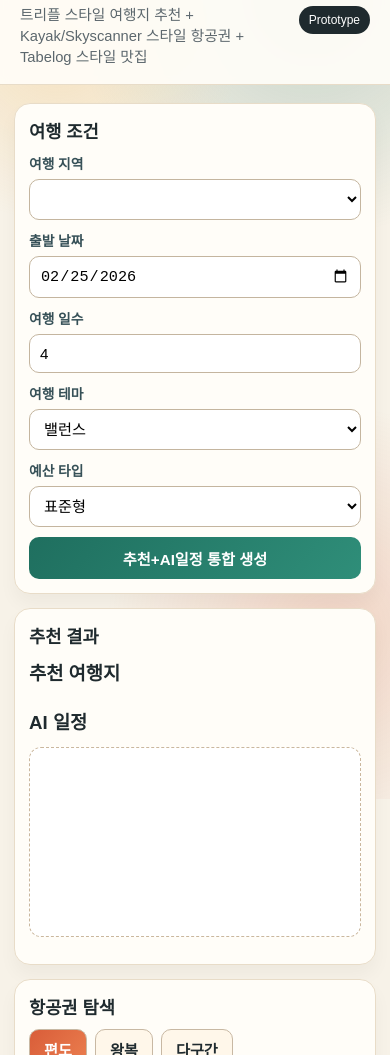
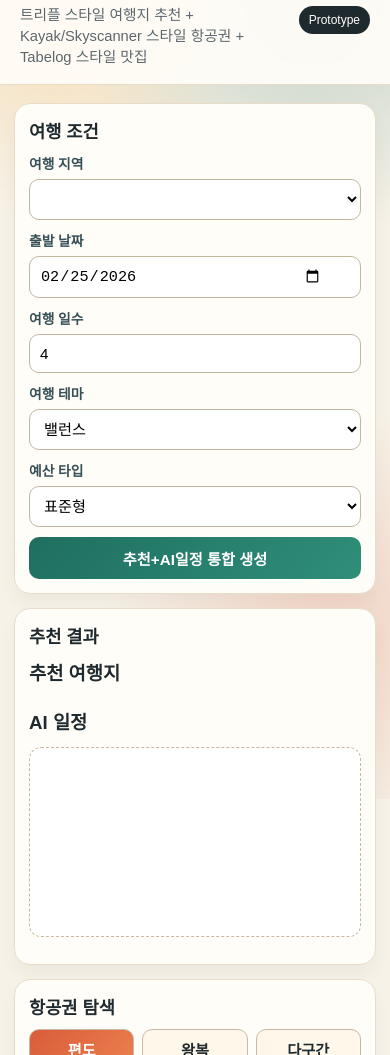
Before and after one commit to wsxc94/codex_travel-platform_project, a plain HTML site: page public/index.html in a window 390 px wide. Shown: the part 45-1100 px from the top of the page. Drawn offline with Linux system fonts and the light colour scheme; no server answers.

Commit message:
Fix mobile date input alignment and overflow on small screens

```diff
--- a/public/styles.css
+++ b/public/styles.css
@@ -101,6 +101,7 @@ body {
 .tabs {
   display: flex;
   gap: 8px;
+  flex-wrap: wrap;
   margin-bottom: 10px;
 }
 
@@ -135,6 +136,8 @@ input,
 select,
 button {
   width: 100%;
+  max-width: 100%;
+  min-width: 0;
   border-radius: 10px;
   border: 1px solid #c4b59f;
   padding: 10px;
@@ -142,11 +145,28 @@ button {
   background: #fff;
 }
 
+input[type='date'] {
+  appearance: auto;
+  -webkit-appearance: auto;
+  text-align: left;
+  padding-right: 38px;
+}
+
+input[type='date']::-webkit-date-and-time-value {
+  text-align: left;
+}
+
+input[type='date']::-webkit-calendar-picker-indicator {
+  opacity: 1;
+  cursor: pointer;
+}
+
 .form-item {
   display: grid;
   gap: 6px;
   font-size: 0.86rem;
   color: var(--muted);
+  min-width: 0;
 }
 
 .form-item > span {
@@ -472,6 +492,12 @@ button:hover {
     position: static;
   }
 
+  .tab {
+    flex: 1 1 calc(33.333% - 6px);
+    min-width: 0;
+    text-align: center;
+  }
+
   .fields.two,
   .fields.three,
   .split,
```
